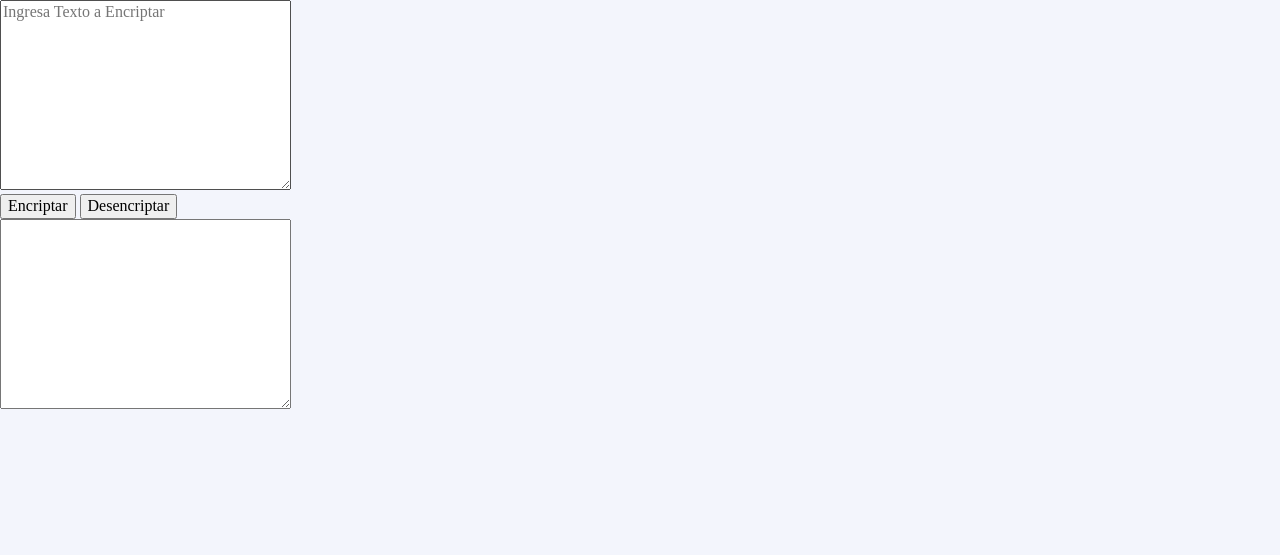
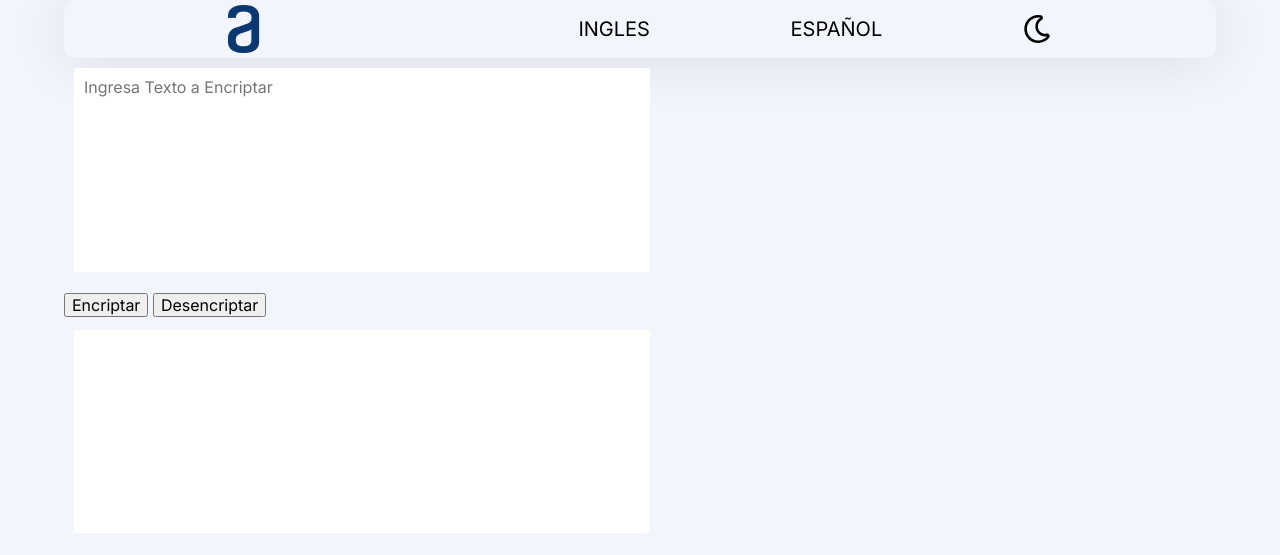
Before and after one commit to EstefanoMaffei/EncriptadorMejorado, a website: page index.html in a window 1280 px wide. Drawn offline with Linux system fonts and the light colour scheme.

Commit message:
cambios al sass

```diff
--- a/index.html
+++ b/index.html
@@ -8,7 +8,20 @@
      <link rel="stylesheet" href="build/css/app.css">
 </head>
 <body>
-     <main>
+     <header class="container headerPagina">
+          <a href="index.html">
+               <img src="build/img/Logo.png">
+          </a>
+          <div class="idioma">
+               <a id="english">Ingles</a>
+               <a id="español">Español</a>
+               <img class="darkMode" id="darkMode" src="build/img/dark-mode.svg" alt="modo Oscuro">
+          </div>
+
+
+     </header>
+
+     <main class="container">
 
           <div>
                <textarea name="textoUsuario" id="textoUsuario" placeholder="Ingresa Texto a Encriptar" cols="30" rows="10"></textarea>
--- a/src/js/app.js
+++ b/src/js/app.js
@@ -4,7 +4,9 @@ let textoUsuario = document.querySelector('#textoUsuario'),
      textoEncriptado = document.querySelector('#textoEncriptado'),
     //! BTN DE ACTIVACION PARA LAS ACCIONES
      btnEncriptar = document.querySelector('#btn-Encriptar'),
-     btnDesencriptar =document.querySelector('#btn-Desencriptar');
+     btnDesencriptar =document.querySelector('#btn-Desencriptar'),
+     btnIdiomaingles  = document.querySelector('#english'),
+     btnIdiomaespañol = document.querySelector('#español');
 
 const encriptado = {
      a : 'ai',
@@ -72,3 +74,12 @@ const desencriptarTexto = (desencriptar)=>{
 const textoEncriptadoPantalla = (e)=>{
      return textoEncriptado.value = e;
 }
+
+btnIdiomaespañol.addEventListener('click',()=>{
+     let html = document.querySelector('html');
+     return html.setAttribute('lang','es');
+});
+btnIdiomaingles.addEventListener('click',()=>{
+     let html = document.querySelector('html');
+     html.setAttribute('lang','en');
+});
--- a/src/scss/app.scss
+++ b/src/scss/app.scss
@@ -1,5 +1,6 @@
 
 @import 'base/normalize';
 @import 'base/mixins';
+@import 'base/globales';
 
 @import 'layout/app';
--- a/src/scss/base/_globales.scss
+++ b/src/scss/base/_globales.scss
@@ -1,17 +1,21 @@
+@use 'variables' as v;
+
 html {
     font-size: 62.5%;
     box-sizing: border-box;
+    background-color:v.$whiteblue;
+    font-family: v.$fuente_principal;
 }
 *, *:before, *:after {
     box-sizing: inherit;
 }
 body {
-    font-family: $fuente_principal;
+    font-family: v.$fuente_principal;
     font-size: 1.6rem;
     line-height: 1.8;
 }
 p {
-    color: $negro;
+    color: black;
     font-size: 2rem;
 }
 .contenedor {
@@ -31,21 +35,13 @@ a {
     text-align: center;
     display: block;
     font-size: 2rem;
-    color:white;
+    color:black;
 }
 
 img,
 picture {
     width: 100%;
     display: block;
-}
-
-h1, h2, h3 {
-    font-family: $fuente_principal;
-    margin: calc($separacion / 2) 0;
-    font-weight: 300;
-    text-align: center;
-
 }
 
 h1 {
--- a/src/scss/base/_mixins.scss
+++ b/src/scss/base/_mixins.scss
@@ -16,3 +16,9 @@
          @content;
      }
  }
+
+ .container{
+    width: 90%;
+    margin: auto;
+
+}
--- a/src/scss/layout/_app.scss
+++ b/src/scss/layout/_app.scss
@@ -1 +1,2 @@
-@import 'general';
+@import 'header';
+@import 'main';
--- a/src/scss/layout/_general.scss
+++ /dev/null
@@ -1,5 +0,0 @@
-@use '../base/variables' as v;
-
-body{
-     background-color:v.$whiteblue;
-}
--- /dev/null
+++ b/src/scss/layout/_header.scss
@@ -0,0 +1,28 @@
+@use '../base/variables' as v;
+
+.headerPagina{
+
+     display: flex;
+     align-items: center;
+     justify-content: space-around;
+     padding: .5rem;
+     border-radius: 1rem;
+     -webkit-box-shadow: 0px 2px 55px 0px rgba(0,0,0,0.10);
+     -moz-box-shadow: 0px 2px 55px 0px rgba(0,0,0,0.10);
+     box-shadow: 0px 2px 55px 0px rgba(0,0,0,0.10);
+
+     .idioma{
+          display: flex;
+          gap: 5rem;
+          justify-content: space-around;
+          font-size: 1.5rem;
+          a{
+               cursor: pointer;
+          }
+     }
+
+     .darkMode{
+          width: 5%;
+          cursor: pointer;
+     }
+}
--- /dev/null
+++ b/src/scss/layout/_main.scss
@@ -0,0 +1,11 @@
+@use '../base/variables' as v;
+@use '../base/mixins' as m;
+
+
+textarea{
+     border: none;
+     resize: none;
+     width: 50%;
+     padding: 1rem;
+     margin: 1rem;
+}
```
Also changed, not shown: build/css/app.css, build/img/Group.png (added), build/img/Logo.png (added), build/img/Muñeco.png (added), build/img/dark-mode.svg (added), 1 other file.
